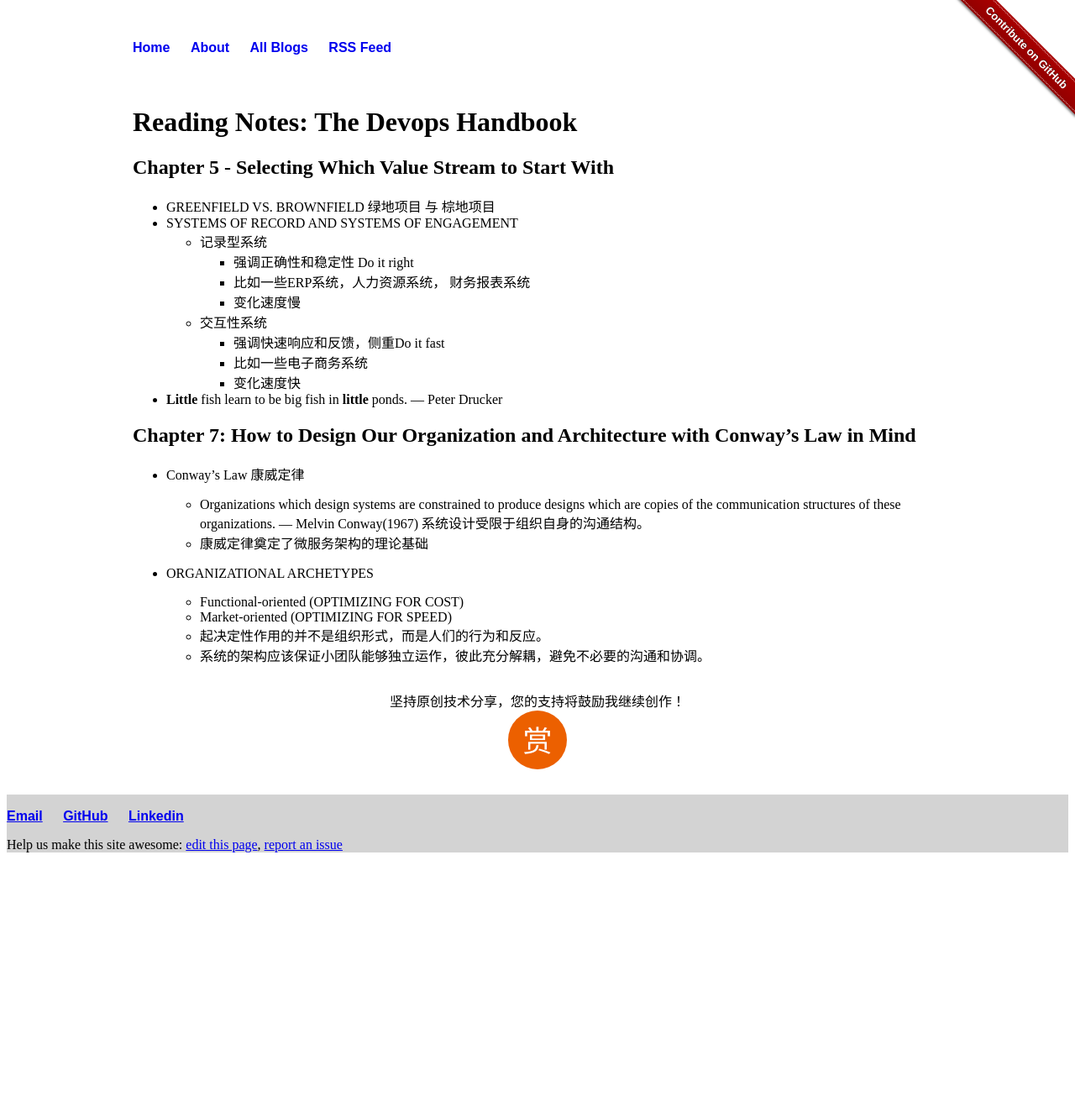
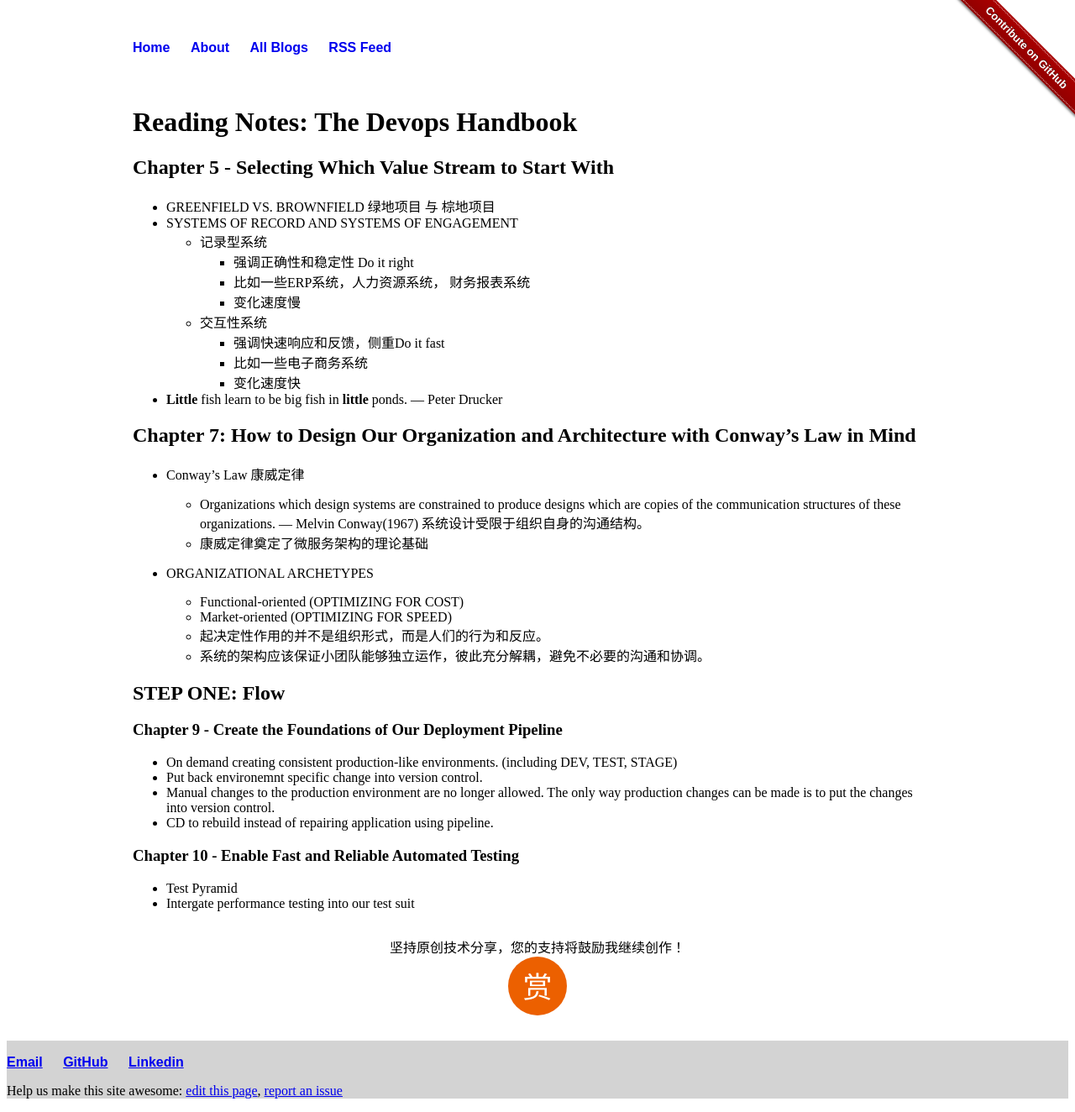
Before and after one commit to liuning0820/liuning0820.github.io, a Jekyll site: the page built from _posts/2019-03-04-the-devops-handbook-reading-notes.md, in a window 1280 px wide. Shown: the whole page at 84% size. Built offline with Jekyll 4.4.1, drawn with Linux system fonts in a browser that asks for light colours; before the commit the page ends 1031 px from its top, so only the background shows below that.

Commit message:
update note of chatper 9 and 10.

```diff
--- a/_posts/2019-03-04-the-devops-handbook-reading-notes.md
+++ b/_posts/2019-03-04-the-devops-handbook-reading-notes.md
@@ -31,3 +31,17 @@ author: liuning0820
   * Market-oriented (OPTIMIZING FOR SPEED)
   * 起决定性作用的并不是组织形式，而是人们的行为和反应。
   * 系统的架构应该保证小团队能够独立运作，彼此充分解耦，避免不必要的沟通和协调。
+
+## STEP ONE: Flow
+
+### Chapter 9 - Create the Foundations of Our Deployment Pipeline
+
+* On demand creating consistent production-like environments. (including DEV, TEST, STAGE)
+* Put back environemnt specific change into version control.
+* Manual changes to the production environment are no longer allowed. The only way production changes can be made is to put the changes into version control.
+* CD to rebuild instead of repairing application using pipeline.
+
+### Chapter 10 - Enable Fast and Reliable Automated Testing
+
+* Test Pyramid
+* Intergate performance testing into our test suit
```
